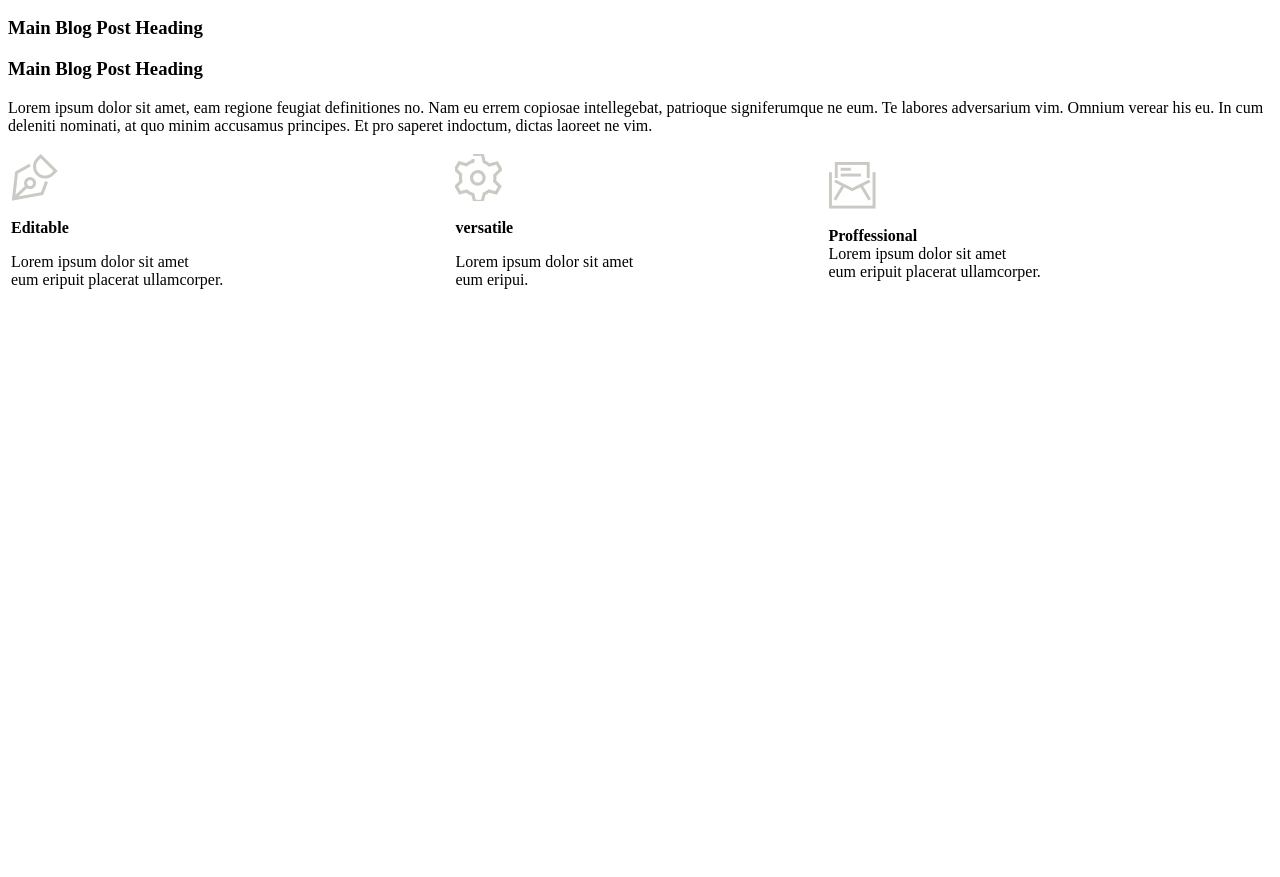
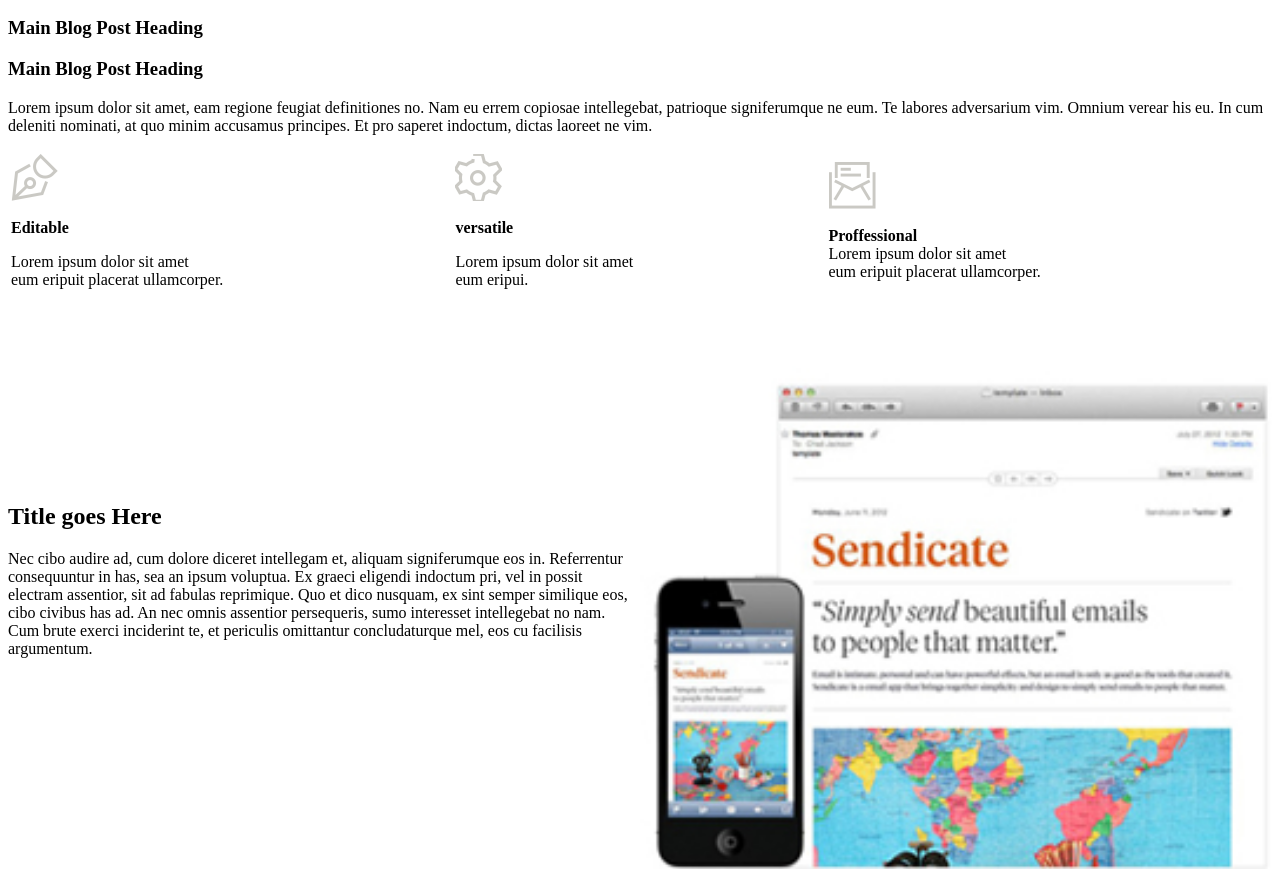
Before and after one commit to kelvinmuchui/preCourseWork, a plain HTML site: page index.html in a window 1280 px wide. Shown: the part 615-1492 px from the top of the page. Before the commit the page ends 915 px from the top, so only its background shows below. Drawn offline with Linux system fonts and the light colour scheme.

Commit message:
Update index.html

```diff
--- a/index.html
+++ b/index.html
@@ -54,6 +54,19 @@
   </tr>
 
 </table>
+<section class="contentfour" "row-4-7">
+            <table cellpadding="0" cellspacing="0" width="100%" border="0">
+  <tr>
+       <td width="50%"><p>
+           <h2>Title goes Here</h2>
+           Nec cibo audire ad, cum dolore diceret intellegam et, aliquam signiferumque eos in. Referrentur consequuntur in has, sea an ipsum voluptua. Ex graeci eligendi indoctum pri, vel in possit electram assentior, sit ad fabulas reprimique. Quo et dico nusquam, ex sint semper similique eos, cibo civibus has ad. An nec omnis assentior persequeris, sumo interesset intellegebat no nam. Cum brute exerci inciderint te, et periculis omittantur concludaturque mel, eos cu facilisis argumentum.</p>
+      </td>
+
+    <td width="50%"><img src="img1.jpg" width="100%">
+      </td>
+
+                </tr>
+            </table>
         </section>
 
     </body></html>
```
